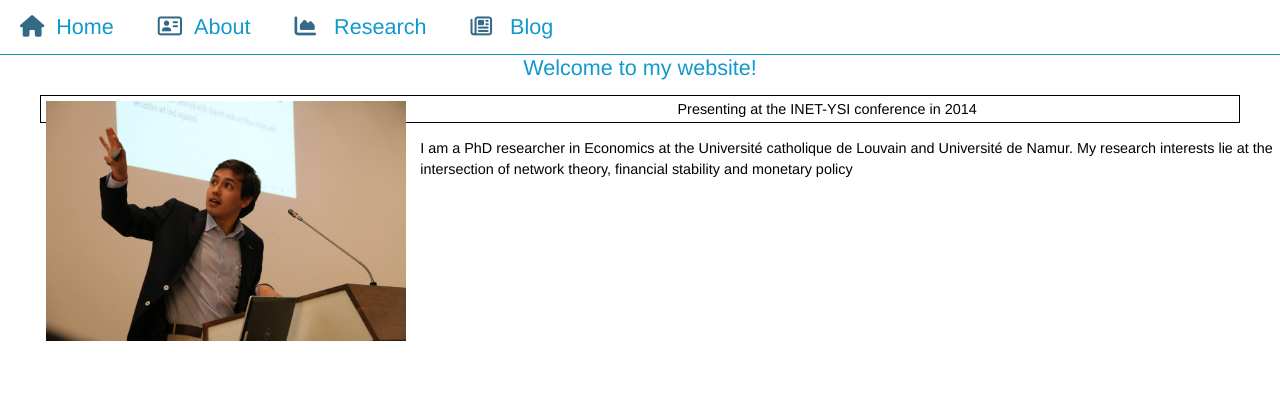
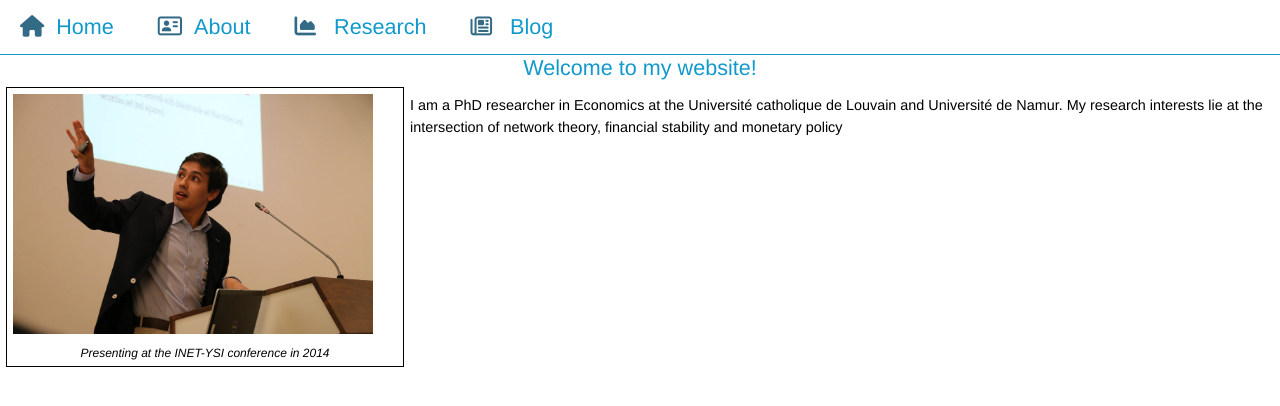
Before and after one commit to nscholtes/nscholtes.github.io, a Jekyll site: the page built from index.html, in a window 1280 px wide. Shown: the top 406 px of the page. Built offline with Jekyll 4.4.1, drawn with Linux system fonts in a browser that asks for light colours; nearby versions of some CDN libraries.

Commit message:
Update main_alt.css

```diff
--- a/css/main_alt.css
+++ b/css/main_alt.css
@@ -129,6 +129,16 @@
   }
 
 figure {
-    border: 1px solid #000;
-    padding: 5px;
+  float: left;
+  width: 30%;
+  text-align: center;
+  font-style: italic;
+  font-size: smaller;
+  text-indent: 0;
+  border: thin silver solid;
+  margin: 0.5em;
+  padding: 0.5em;
 }
+img.scaled {
+  width: 100%;
+}
```
